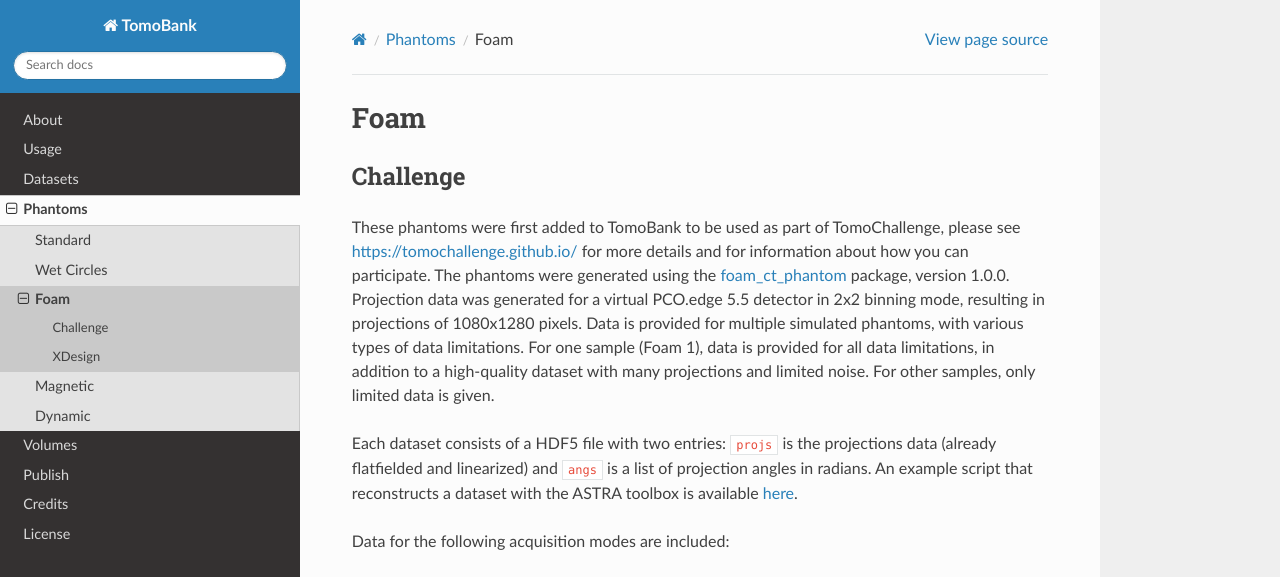
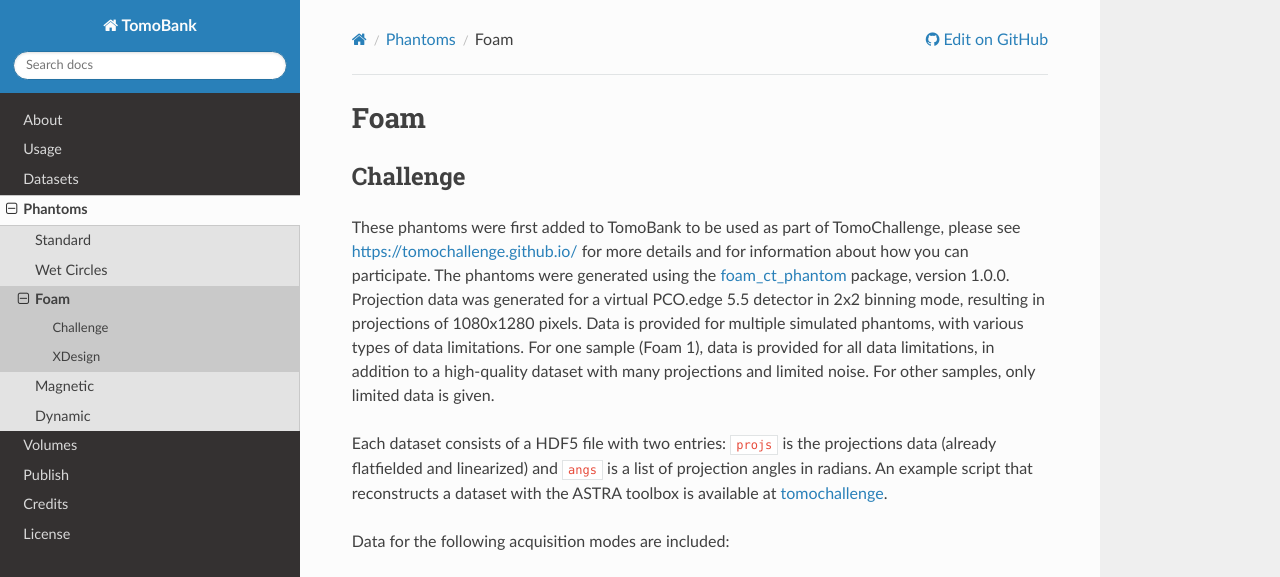
Before and after one commit to tomography/tomobank, a Sphinx documentation site: the page built from docs/source/phantom/docs.phantom.foams.rst, in a window 1280 px wide and 900 px high. Shown: the top 577 px of the window. Built offline with Sphinx 7.4.7 and the Read the Docs theme 3.1.0, drawn with Linux system fonts in a browser that asks for light colours.

Commit message:
removed warnings

```diff
--- a/docs/conf.py
+++ b/docs/conf.py
@@ -129,15 +129,17 @@
 # The theme to use for HTML and HTML Help pages.  See the documentation for
 # a list of builtin themes.
 html_theme = 'sphinx_rtd_theme'
-html_theme_path = [sphinx_rtd_theme.get_html_theme_path()]
 
 # on_rtd is whether we are on readthedocs.org
 on_rtd = os.environ.get('READTHEDOCS', None) == 'True'
 
-if not on_rtd:  # only import and set the theme if we're building docs locally
-    import sphinx_rtd_theme
-    html_theme = 'sphinx_rtd_theme'
-    html_theme_path = [sphinx_rtd_theme.get_html_theme_path()]
+html_context = {
+    "display_github": True, # Integrate GitHub
+    "github_user": "tomography", # Username
+    "github_repo": "tomobank", # Repo name
+    "github_version": "master", # Version
+    "conf_py_path": "/docs/", # Path in the checkout to the docs root
+}
 
 # Theme options are theme-specific and customize the look and feel of a theme
 # further.  For a list of options available for each theme, see the
--- a/docs/source/phantom/docs.phantom.foams.rst
+++ b/docs/source/phantom/docs.phantom.foams.rst
@@ -58,7 +58,7 @@
 
 Each dataset consists of a HDF5 file with two entries: :code:`projs` is the projections data (already flatfielded and
 linearized) and :code:`angs` is a list of projection angles in radians. An example script that reconstructs a
-dataset with the ASTRA toolbox is available `here <https://github.com/tomochallenge/tomochallenge_utils/blob/master/foam_phantom_reconstruct_astra.py>`_.
+dataset with the ASTRA toolbox is available at `tomochallenge <https://github.com/tomochallenge/tomochallenge_utils/blob/master/foam_phantom_reconstruct_astra.py>`_.
 
 Data for the following acquisition modes are included:
 
```
